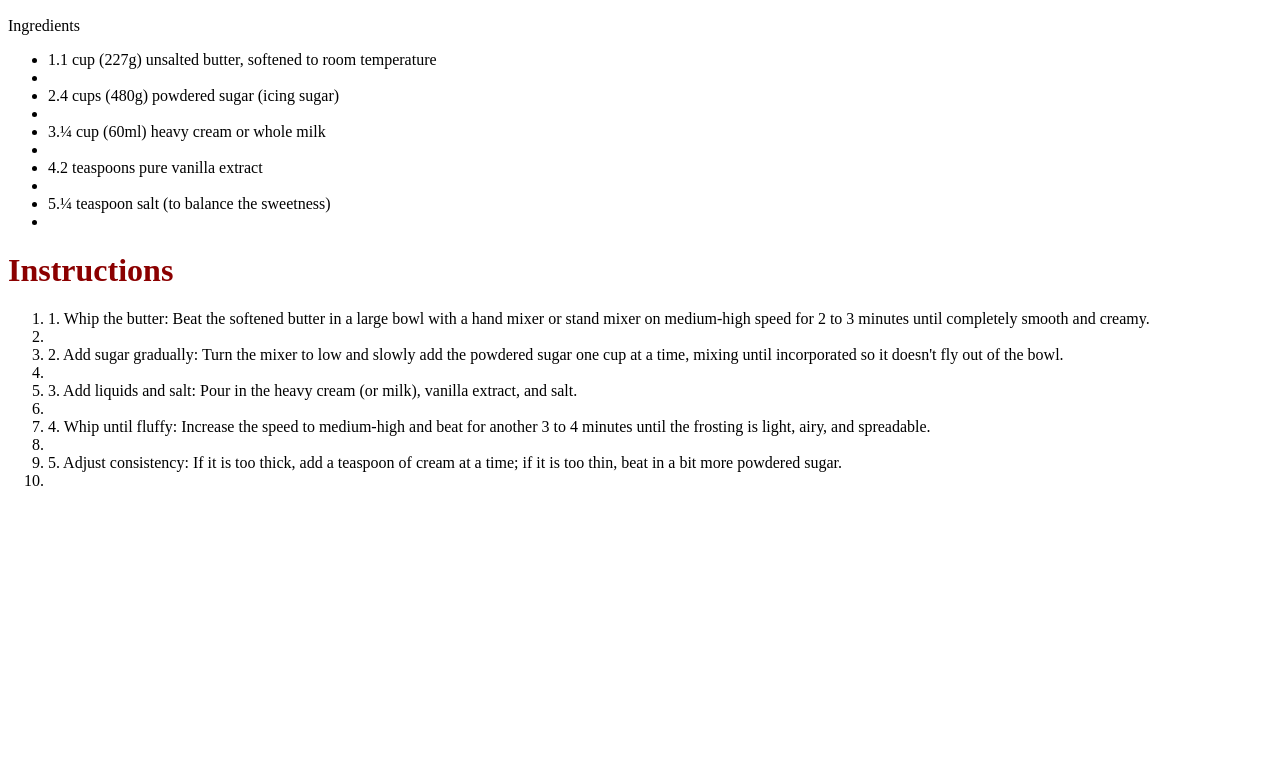
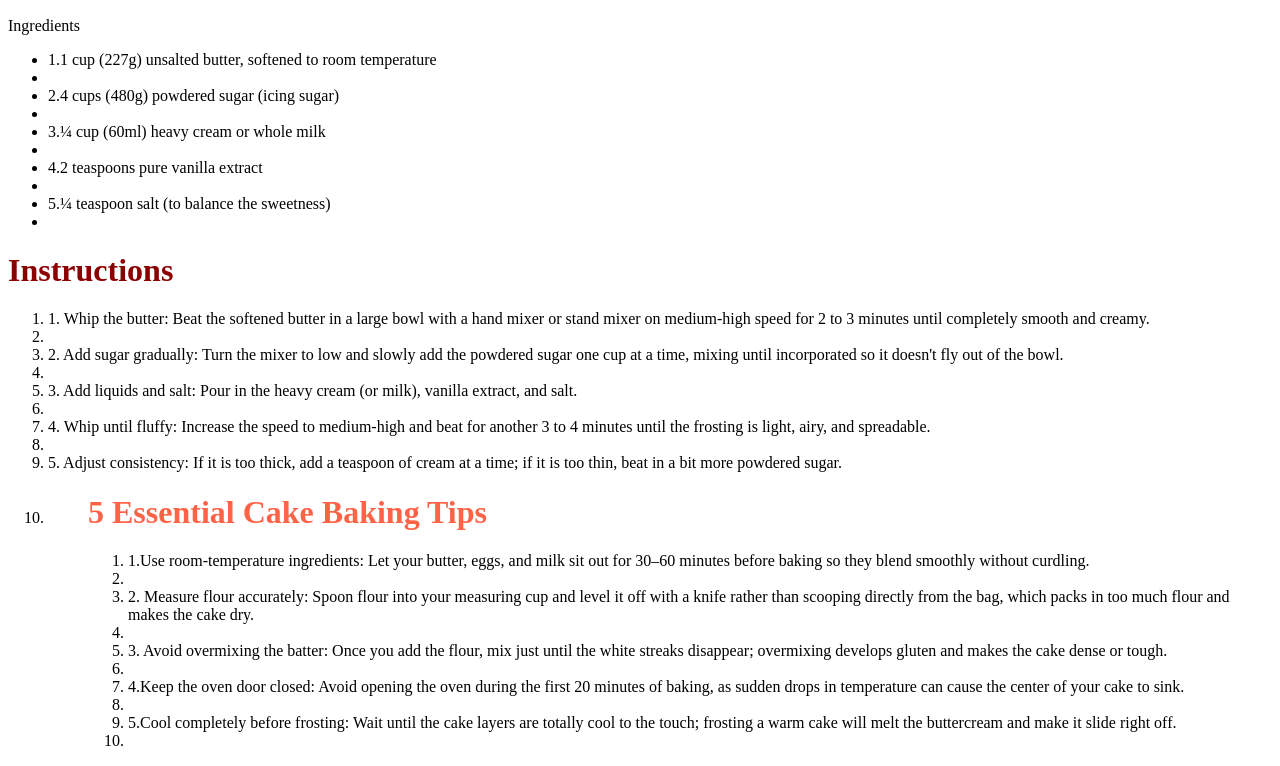
Before and after one commit to Aryanakapoor13/aryanakapoor13.github.io, a plain HTML site: page Cake recipe.html in a window 1280 px wide. Shown: the part 2163-2929 px from the top of the page. Before the commit the page ends 2669 px from the top, so only its background shows below. Drawn offline with Linux system fonts and the light colour scheme.

Commit message:
Add 5 essential cake baking tips
Added essential baking tips for better cake preparation.

```diff
--- a/Cake recipe.html
+++ b/Cake recipe.html
@@ -68,3 +68,14 @@
 <li>4. Whip until fluffy: Increase the speed to medium-high and beat for another 3 to 4 minutes until the frosting is light, airy, and spreadable.<li/>
 <li>5. Adjust consistency: If it is too thick, add a teaspoon of cream at a time; if it is too thin, beat in a bit more powdered sugar.<li/>
 <ol/>
+
+<h1 style="color:Tomato;">5 Essential Cake Baking Tips</h1>
+<ol>
+<li>1.Use room-temperature ingredients: Let your butter, eggs, and milk sit out for 30–60 minutes before baking so they blend smoothly without curdling.<li/>
+<li>2. Measure flour accurately: Spoon flour into your measuring cup and level it off with a knife rather than scooping directly from the bag, which packs in too much flour and makes the cake dry.<li/>
+<li>3. Avoid overmixing the batter: Once you add the flour, mix just until the white streaks disappear; overmixing develops gluten and makes the cake dense or tough.<li/>
+<li>4.Keep the oven door closed: Avoid opening the oven during the first 20 minutes of baking, as sudden drops in temperature can cause the center of your cake to sink.<li/>
+<li>5.Cool completely before frosting: Wait until the cake layers are totally cool to the touch; frosting a warm cake will melt the buttercream and make it slide right off.<li/>
+
+
+</ol>
```
